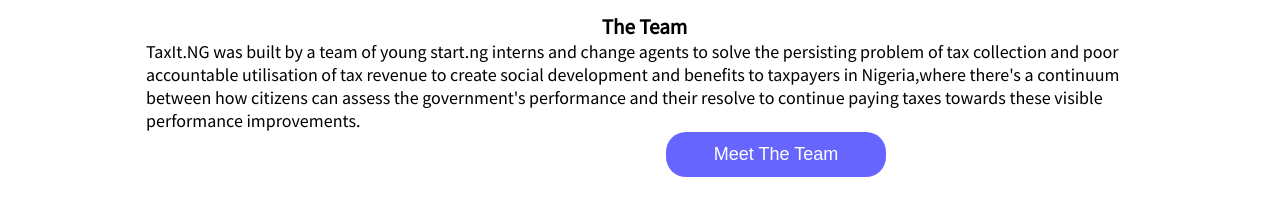
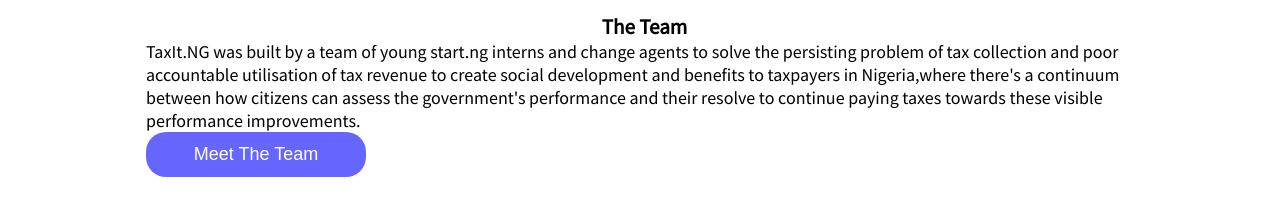
Before and after one commit to Team-Helsinki/TaxItNG, a plain HTML site: page about.html in a window 1280 px wide. Shown: the part 900-1101 px from the top of the page. Drawn offline with Linux system fonts and the light colour scheme.

Commit message:
SEO tags

```diff
--- a/about.html
+++ b/about.html
@@ -4,7 +4,8 @@
 <head>
     <meta charset="UTF-8">
     <meta name="viewport" content="width=device-width, initial-scale=1.0">
-    <meta name="description" content="a transparent channel through which citizens can hold their government accountable, have the capacity to choose what projects their taxes should go into and effectively">
+    <meta name="description" content="Our goal at TaxIt.NG is to make tax payment seamless and transparent using technology to create transparent channel through which citizens can hold their government accountable, and have the capacity to choose what projects their taxes should go into">
+    <meta name="keywords" content="Tax, TaxIt.NG, citizens firs, VAT, Witholding Tax, Nigeria Tax, taxpayers in nigeria, government, how to pay tax in Nigeria, company income tax, Federal Inland Revenue service Nigeria">
     <meta http-equiv="X-UA-Compatible" content="ie=edge">
     <script src="https://kit.fontawesome.com/f618f790f8.js"></script>
     <script src="js/team.js"></script>
--- a/style.css
+++ b/style.css
@@ -578,7 +578,7 @@
     border-radius: 12px;
 }
 
-#team .team-btn {
+.team-btn {
     color: #FFF;
     background-color: #6666ff;
     border-radius: 20px;
@@ -588,7 +588,6 @@
     font-size: 18px;
     cursor: pointer;
     text-align: center;
-    margin-left: 520px;
 }
 
 #team button {
```
Also changed, not shown: index.html (+2 -0 lines), payment.html (+2 -0 lines), project.html (+1 -0 lines).
